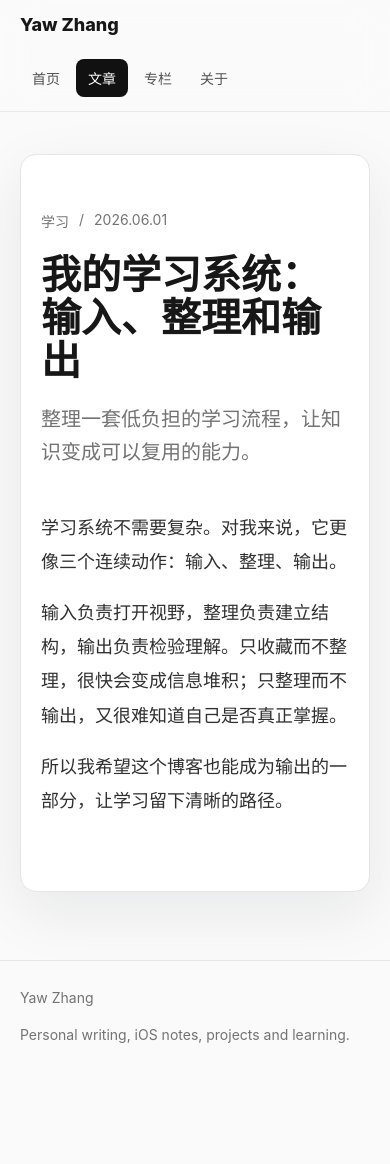
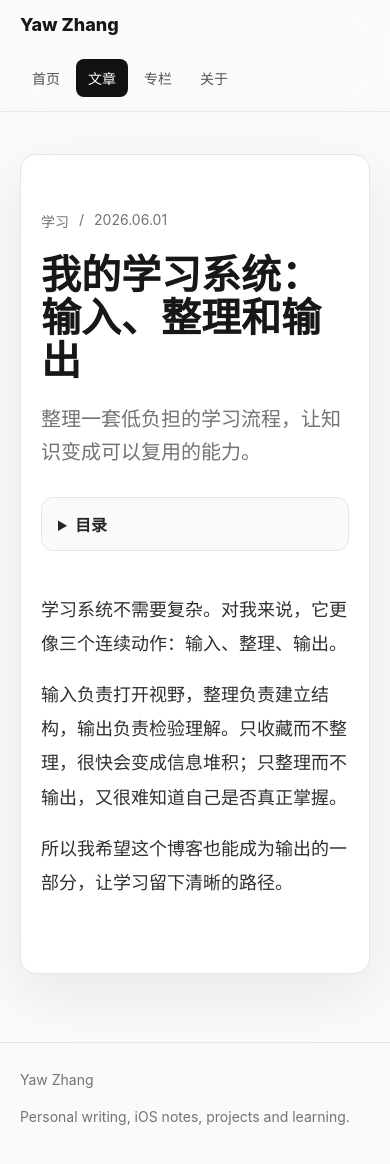
Before and after one commit to YawZhang/blob, a Jekyll site: the page built from _posts/2026-06-01-learning-system.md, in a window 390 px wide and 1167 px high. Shown: the top 1164 px of the window. Built offline with Jekyll 4.4.1, drawn with Linux system fonts in a browser that asks for light colours.

Commit message:
Add post table of contents

```diff
--- a/_layouts/default.html
+++ b/_layouts/default.html
@@ -266,6 +266,83 @@
         border: 1px solid var(--line);
         box-shadow: var(--shadow);
       }
+      .post-page {
+        max-width: 1180px;
+      }
+      .post-shell {
+        display: grid;
+        grid-template-columns: 220px minmax(0, 840px);
+        gap: 32px;
+        align-items: start;
+        justify-content: center;
+      }
+      .toc {
+        position: sticky;
+        top: 92px;
+        max-height: calc(100vh - 120px);
+        overflow: auto;
+        padding: 18px;
+        border-radius: 14px;
+        background: var(--surface);
+        border: 1px solid var(--line);
+        box-shadow: 0 10px 30px rgba(15, 23, 42, 0.04);
+      }
+      .toc-title {
+        margin: 0 0 10px;
+        color: var(--muted);
+        font-size: 13px;
+        font-weight: 800;
+      }
+      .toc ol {
+        display: grid;
+        gap: 4px;
+        margin: 0;
+        padding: 0;
+        list-style: none;
+      }
+      .toc a {
+        display: block;
+        padding: 7px 8px;
+        border-radius: 8px;
+        color: #525252;
+        font-size: 13px;
+        line-height: 1.45;
+      }
+      .toc a:hover,
+      .toc a.active {
+        background: #f1f5f9;
+        color: var(--green);
+      }
+      .toc .toc-h3 a {
+        padding-left: 18px;
+        color: var(--muted);
+      }
+      .toc-mobile {
+        display: none;
+        margin: 28px 0 0;
+        border-radius: 12px;
+        border: 1px solid var(--line);
+        background: #fafafa;
+      }
+      .toc-mobile summary {
+        cursor: pointer;
+        padding: 14px 16px;
+        color: #262626;
+        font-weight: 700;
+      }
+      .toc-mobile[open] summary {
+        border-bottom: 1px solid var(--line);
+      }
+      .toc-mobile .toc {
+        position: static;
+        max-height: none;
+        overflow: visible;
+        padding: 10px;
+        border: 0;
+        border-radius: 0;
+        background: transparent;
+        box-shadow: none;
+      }
       .article-meta {
         display: flex;
         gap: 10px;
@@ -353,6 +430,9 @@
         .hero, .featured-grid { grid-template-columns: 1fr; }
         .post-grid, .category-grid { grid-template-columns: repeat(2, minmax(0, 1fr)); }
         .about-panel { grid-template-columns: 1fr; }
+        .post-shell { grid-template-columns: 1fr; }
+        .toc-desktop { display: none; }
+        .toc-mobile { display: block; }
       }
       @media (max-width: 660px) {
         .site-header {
--- a/_layouts/post.html
+++ b/_layouts/post.html
@@ -2,7 +2,13 @@
 layout: default
 ---
 
-<main>
+<main class="post-page">
+  <div class="post-shell">
+    <aside class="toc toc-desktop" data-toc aria-label="文章目录">
+      <p class="toc-title">目录</p>
+      <ol data-toc-list></ol>
+    </aside>
+
   <article class="article">
     <div class="article-meta">
       <a href="{{ '/categories/' | append: page.category_slug | append: '/' | relative_url }}">{{ page.category }}</a>
@@ -11,8 +17,60 @@
     </div>
     <h1>{{ page.title }}</h1>
     <p class="summary">{{ page.description }}</p>
+
+    <details class="toc-mobile">
+      <summary>目录</summary>
+      <div class="toc" data-mobile-toc>
+        <ol data-mobile-toc-list></ol>
+      </div>
+    </details>
+
     <div class="article-body">
       {{ content }}
     </div>
   </article>
+  </div>
 </main>
+
+<script>
+  (function () {
+    var body = document.querySelector(".article-body");
+    var desktopList = document.querySelector("[data-toc-list]");
+    var mobileList = document.querySelector("[data-mobile-toc-list]");
+    var desktopToc = document.querySelector("[data-toc]");
+    var mobileToc = document.querySelector(".toc-mobile");
+
+    if (!body || !desktopList || !mobileList) return;
+
+    var headings = Array.prototype.slice.call(body.querySelectorAll("h2, h3"));
+    if (!headings.length) {
+      if (desktopToc) desktopToc.hidden = true;
+      if (mobileToc) mobileToc.hidden = true;
+      return;
+    }
+
+    headings.forEach(function (heading, index) {
+      if (!heading.id) {
+        heading.id = "section-" + (index + 1);
+      }
+
+      [desktopList, mobileList].forEach(function (list) {
+        var item = document.createElement("li");
+        var link = document.createElement("a");
+        item.className = "toc-" + heading.tagName.toLowerCase();
+        link.href = "#" + heading.id;
+        link.textContent = heading.textContent;
+        item.appendChild(link);
+        list.appendChild(item);
+      });
+    });
+
+    var links = Array.prototype.slice.call(document.querySelectorAll(".toc a"));
+    links.forEach(function (link) {
+      link.addEventListener("click", function () {
+        links.forEach(function (item) { item.classList.remove("active"); });
+        link.classList.add("active");
+      });
+    });
+  })();
+</script>
```
